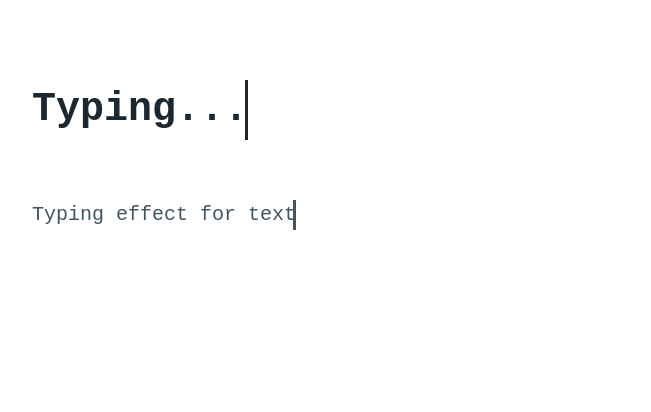
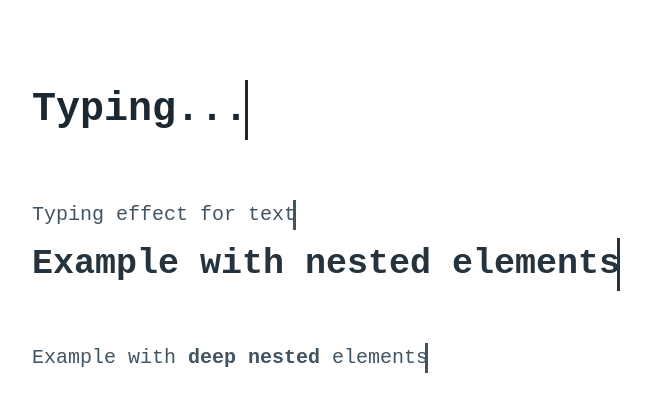
Before and after one commit to Lucas-Ayabe/js-typewritting-effect, a plain HTML site: page index.html in a window 1280 px wide. Shown: the whole page, without its empty margins (43-694 px from the left). Drawn offline with nearby package versions, Linux system fonts and the light colour scheme.

Commit message:
doc: added more examples

```diff
--- a/index.html
+++ b/index.html
@@ -19,6 +19,12 @@
       <span class="d:inline-block" data-animation="typing"
         >Typing effect for text</span
       >
+
+      <h2 data-animation="typing">Example <span>with nested elements</span></h2>
+
+      <p data-animation="typing">
+        Example <span>with <strong>deep nested</strong> elements</span>
+      </p>
     </main>
   </body>
 </html>
```
